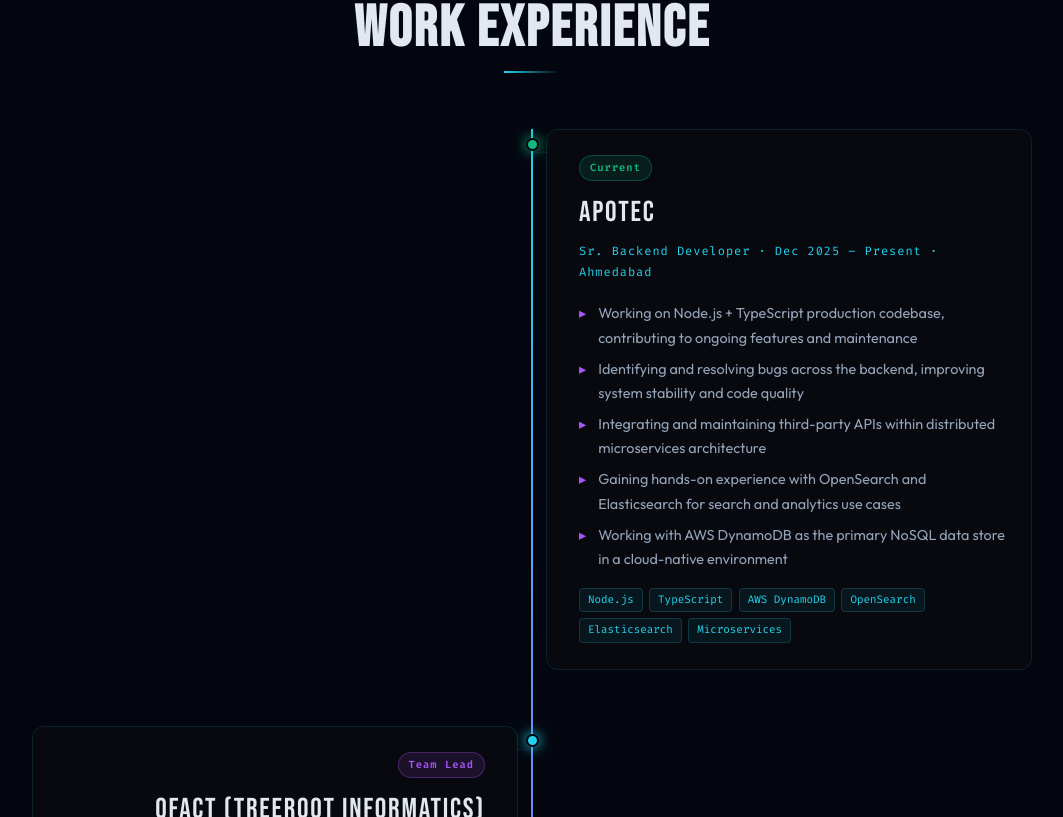
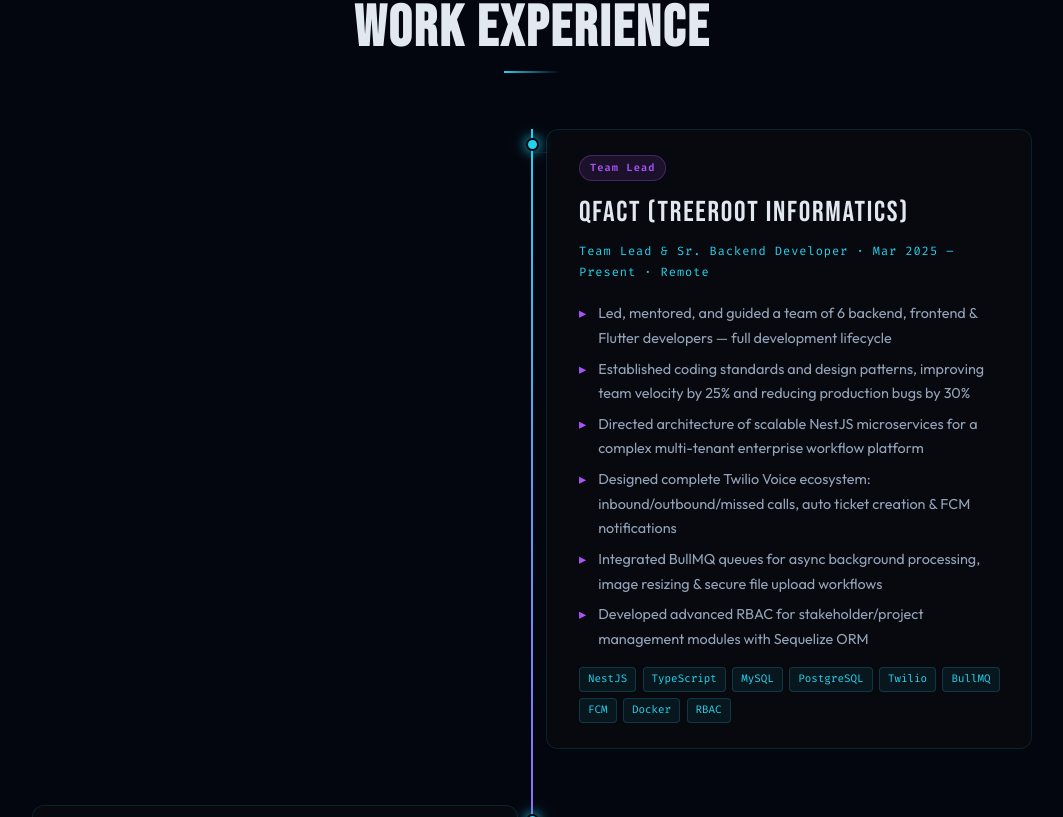
Before and after one commit to rabari1102/rabari1102-PortFollio0, a React (Vite) app: page / in a window 1280 px wide. Shown: the part 1663-2480 px from the top of the page, without its empty margins (108-1171 px from the left). Built offline with nearby package versions, Linux system fonts and the light colour scheme.

Commit message:
Refactor portfolio and experience sections: removed outdated Apotec role details, updated CloudSpotlight component text, and streamlined index.html metadata for clarity and conciseness.

```diff
--- a/src/components/CloudSpotlight.jsx
+++ b/src/components/CloudSpotlight.jsx
@@ -7,9 +7,9 @@
                         <svg style={{ color: 'var(--orange)' }} width="24" height="24" viewBox="0 0 24 24" fill="none" stroke="currentColor" strokeWidth="2">
                             <path d="M17.5 19H9a7 7 0 1 1 6.71-9h1.79a4.5 4.5 0 1 1 0 9Z" />
                         </svg>
-                        <div className="cloud-title">Cloud &amp; Search Expertise <span className="cloud-sub">— Apotec (Current Role)</span></div>
+                        <div className="cloud-title">Cloud &amp; Search Expertise</div>
                     </div>
-                    <div className="cloud-desc">At Apotec, deepening expertise in enterprise-grade AWS-native architecture and distributed search systems at scale.</div>
+                    <div className="cloud-desc">Deep expertise in enterprise-grade AWS-native architecture and distributed search systems at scale.</div>
                     <div className="cloud-grid">
                         {[
                             { name: 'DynamoDB', sub: 'NoSQL at scale', icon: <><ellipse cx="12" cy="5" rx="9" ry="3" /><path d="M21 12c0 1.66-4 3-9 3s-9-1.34-9-3" /><path d="M3 5v14c0 1.66 4 3 9 3s9-1.34 9-3V5" /></> },
--- a/src/pages/Portfolio.jsx
+++ b/src/pages/Portfolio.jsx
@@ -21,20 +21,6 @@
 ]
 
 const EXPERIENCE = [
-  {
-    company: 'Apotec',
-    current: true,
-    badges: [{ cls: 'badge-current', label: 'Current' }],
-    meta: 'Sr. Backend Developer · Dec 2025 – Present · Ahmedabad',
-    bullets: [
-      'Working on Node.js + TypeScript production codebase, contributing to ongoing features and maintenance',
-      'Identifying and resolving bugs across the backend, improving system stability and code quality',
-      'Integrating and maintaining third-party APIs within distributed microservices architecture',
-      'Gaining hands-on experience with OpenSearch and Elasticsearch for search and analytics use cases',
-      'Working with AWS DynamoDB as the primary NoSQL data store in a cloud-native environment',
-    ],
-    tags: ['Node.js', 'TypeScript', 'AWS DynamoDB', 'OpenSearch', 'Elasticsearch', 'Microservices'],
-  },
   {
     company: 'Qfact (Treeroot Informatics)',
     current: false,
```
Also changed, not shown: src/components/Experience.jsx (+0 -12 lines), 5 other files (tests, documents, lock files or other folders).
